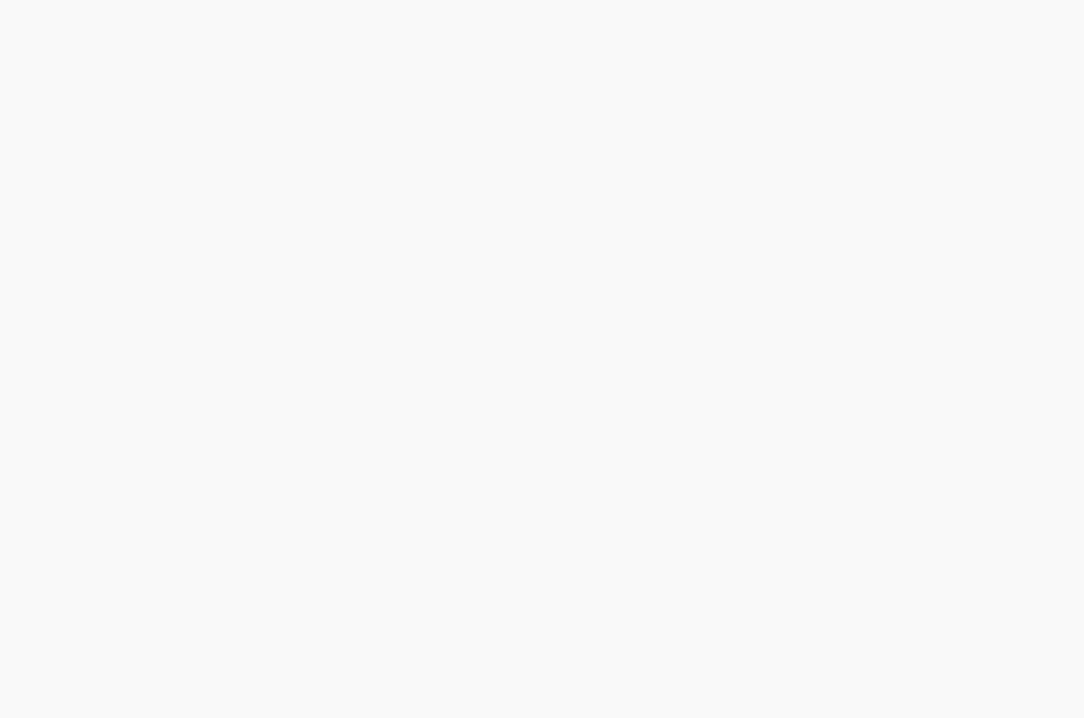
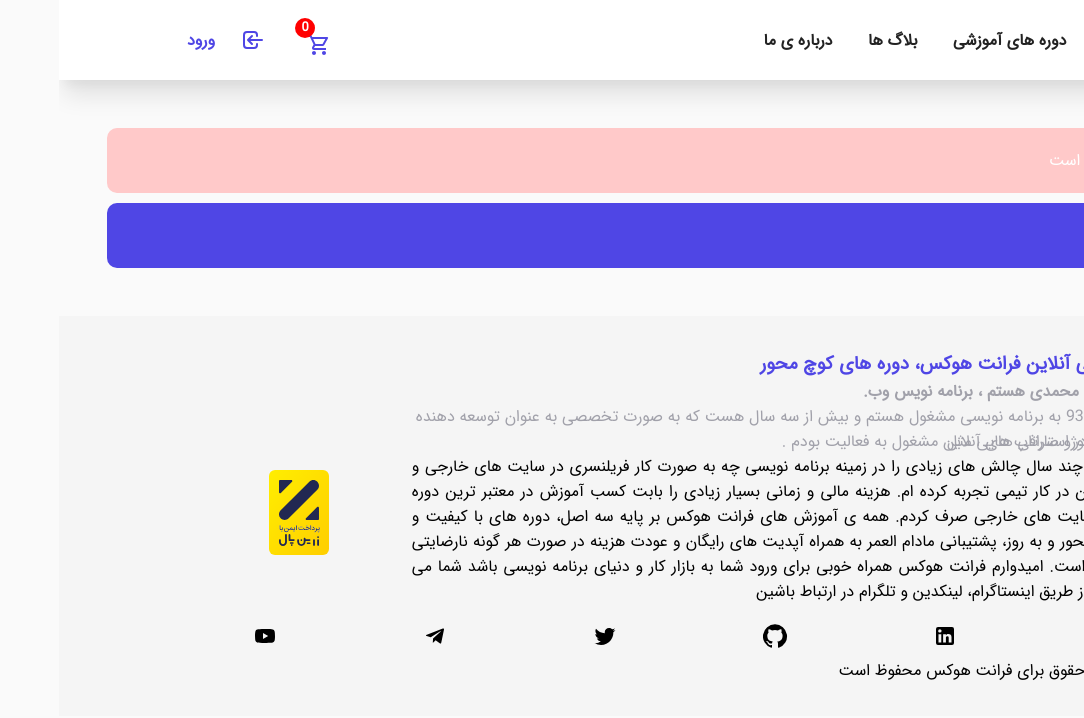
Before and after one commit to vafa2020/store-redux, a React (Create React App) app: page /checkout in a window 1280 px wide. Before the commit this address had no page. Shown: the top 718 px of the page, without its empty margins (196-1280 px from the left). Built offline with nearby package versions, Linux system fonts and the light colour scheme; grey boxes are pictures that could not be loaded.

Commit message:
added future to app

```diff
--- a/src/App.js
+++ b/src/App.js
@@ -8,6 +8,7 @@ import Cart from "./pages/cart/Cart";
 import Productpage from "./pages/productPage/Productpage";
 import Aboutus from "./pages/about-us/Aboutus";
 import Blogs from "./pages/blogs/Blogs";
+import Checkout from "./pages/checkout/Checkout";
 
 const theme = createTheme({
   direction: "rtl",
@@ -37,6 +38,7 @@ function App() {
             <Route path="courses" element={<Productpage />} />
             <Route path="about-us" element={<Aboutus />} />
             <Route path="blogs" element={<Blogs />} />
+            <Route path="checkout" element={<Checkout />} />
           </Routes>
         </ThemeProvider>
       </div>
--- /dev/null
+++ b/src/component/order/Order.js
@@ -0,0 +1,39 @@
+import { Button } from "@mui/material";
+import { Link } from "react-router-dom";
+import { Helper } from "scriptpack";
+import classes from "./Order.module.scss";
+
+const Order = ({ cart, total }) => {
+  const price = cart.reduce((Total, item) => {
+    return Total + item.price;
+  }, 0);
+  return (
+    <div className={classes.order}>
+      <div className={classes.price}>
+        <span>قیمت کالاها</span>
+        <span>{Helper.toCurrencyFormat(price)}</span>
+      </div>
+      <div className={classes.discount}>
+        <span>تخفیف کالاها</span>
+        <span>{Helper.toCurrencyFormat(price - total)}</span>
+      </div>
+      <div className={classes.total}>
+        <span>جمع سبد خرید</span>
+        <span>{Helper.toCurrencyFormat(total)}</span>
+      </div>
+      <Link to="/checkout">
+        <Button
+          className={classes.button}
+          href="#course"
+          size="large"
+          variant="contained"
+          color="secondary"
+        >
+          ادامه سفارش
+        </Button>
+      </Link>
+    </div>
+  );
+};
+
+export default Order;
--- /dev/null
+++ b/src/component/order/Order.module.scss
@@ -0,0 +1,34 @@
+@import "../../configStyle/index.scss";
+
+.order {
+  display: flex;
+  flex-direction: column;
+  align-items: center;
+  width: 20%;
+  border-radius: 10px;
+  border: 1px solid #ccc;
+  background-color: $color-light;
+  padding: 1rem;
+  height: 230px;
+
+  .price {
+    @include boxPrices;
+  }
+  .discount {
+    @include boxPrices;
+    margin-top: 20px;
+    padding-bottom: 10px;
+    border-bottom: 2px solid $color-primary;
+  }
+  .total {
+    @include boxPrices;
+    margin-top: 10px;
+  }
+  a {
+    text-decoration: none;
+    width: 100%;
+  }
+  .button {
+    margin-top: 20px;
+  }
+}
--- a/src/component/product/Product.js
+++ b/src/component/product/Product.js
@@ -4,13 +4,17 @@ import { AiOutlineFieldTime } from "react-icons/ai";
 import { Link } from "react-router-dom";
 import { Button } from "@mui/material";
 import { HiOutlineArrowNarrowLeft } from "react-icons/hi";
-import { useDispatch } from "react-redux";
+import { useDispatch, useSelector } from "react-redux";
 import { Helper } from "scriptpack";
+import { checkInCart } from "../../utils/checkInCart";
+
 const Product = () => {
+  const { cart } = useSelector((state) => state);
   const dispatch = useDispatch();
   const addToCart = (product) => {
     dispatch({ type: "ADD_TO_CART", payload: product });
   };
+
   return (
     <div id="course" className={classes.products}>
       {products.map((product) => (
@@ -39,7 +43,7 @@ const Product = () => {
                 variant="contained"
                 color="secondary"
               >
-                ثبت نام دوره
+                {checkInCart(cart, product) ? "ادامه سفارش" : "ثبت نام دوره"}
               </Button>
               <span>{Helper.toCurrencyFormat(product.price)} تومان</span>
             </div>
--- /dev/null
+++ b/src/pages/checkout/Checkout.js
@@ -0,0 +1,27 @@
+import { useSelector } from "react-redux";
+import { Link } from "react-router-dom";
+import Order from "../../component/order/Order";
+import Layout from "../../layout/Layout";
+import classes from "./Checkout.module.scss";
+const Checkout = () => {
+  const { cart, total } = useSelector((state) => state);
+  if (!cart.length) {
+    return (
+      <Layout>
+        <main className={classes.empty}>
+          <p>متاسفانه سبد خرید شما خالی است</p>
+          <Link to="/">میخوام یه سر برم فروشگاه</Link>
+        </main>
+      </Layout>
+    );
+  }
+  return (
+    <Layout>
+      <div className={classes.checkout}>
+        <Order />
+      </div>
+    </Layout>
+  );
+};
+
+export default Checkout;
--- /dev/null
+++ b/src/pages/checkout/Checkout.module.scss
@@ -0,0 +1,32 @@
+@import "../../configStyle/index.scss";
+.checkout {
+  display: flex;
+  align-items: center;
+  justify-content: space-between;
+  width: 100%;
+}
+.empty {
+  width: 100%;
+  p {
+    background-color: lighten($color: red, $amount: 40);
+    color: $color-light;
+    padding: 20px;
+    border-radius: 10px;
+    animation: anim-p 0.9s ease-in infinite alternate;
+    @keyframes anim-p {
+      to {
+        background-color: red;
+      }
+    }
+  }
+  a {
+    display: inline-block;
+    text-decoration: none;
+    background-color: $color-primary;
+    color: $color-light;
+    padding: 20px;
+    border-radius: 10px;
+    width: 100%;
+    margin-top: 10px;
+  }
+}
--- /dev/null
+++ b/src/utils/checkInCart.js
@@ -0,0 +1,3 @@
+export const checkInCart = (cart, product) => {
+  return cart.find((item) => item.id === product.id);
+};
```
